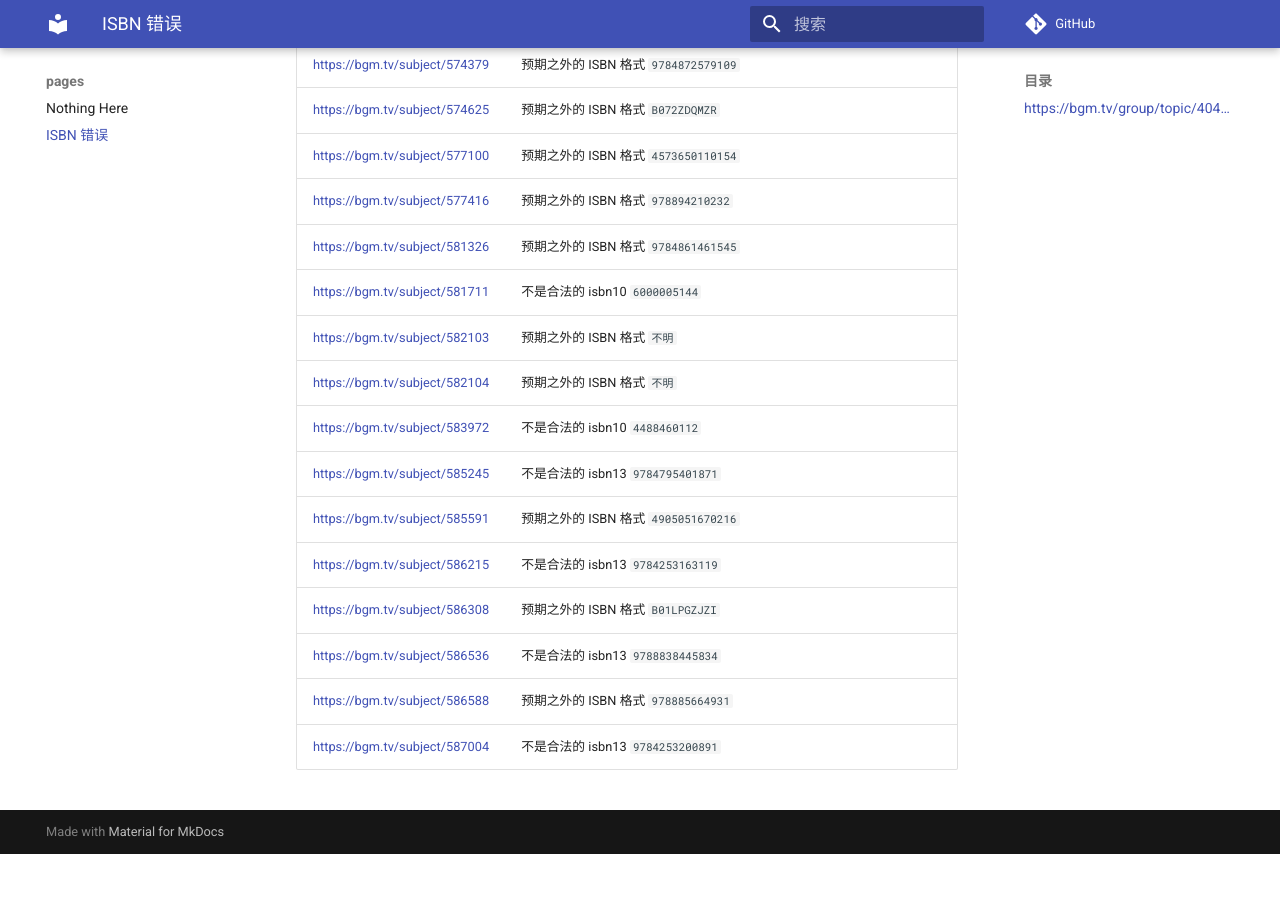
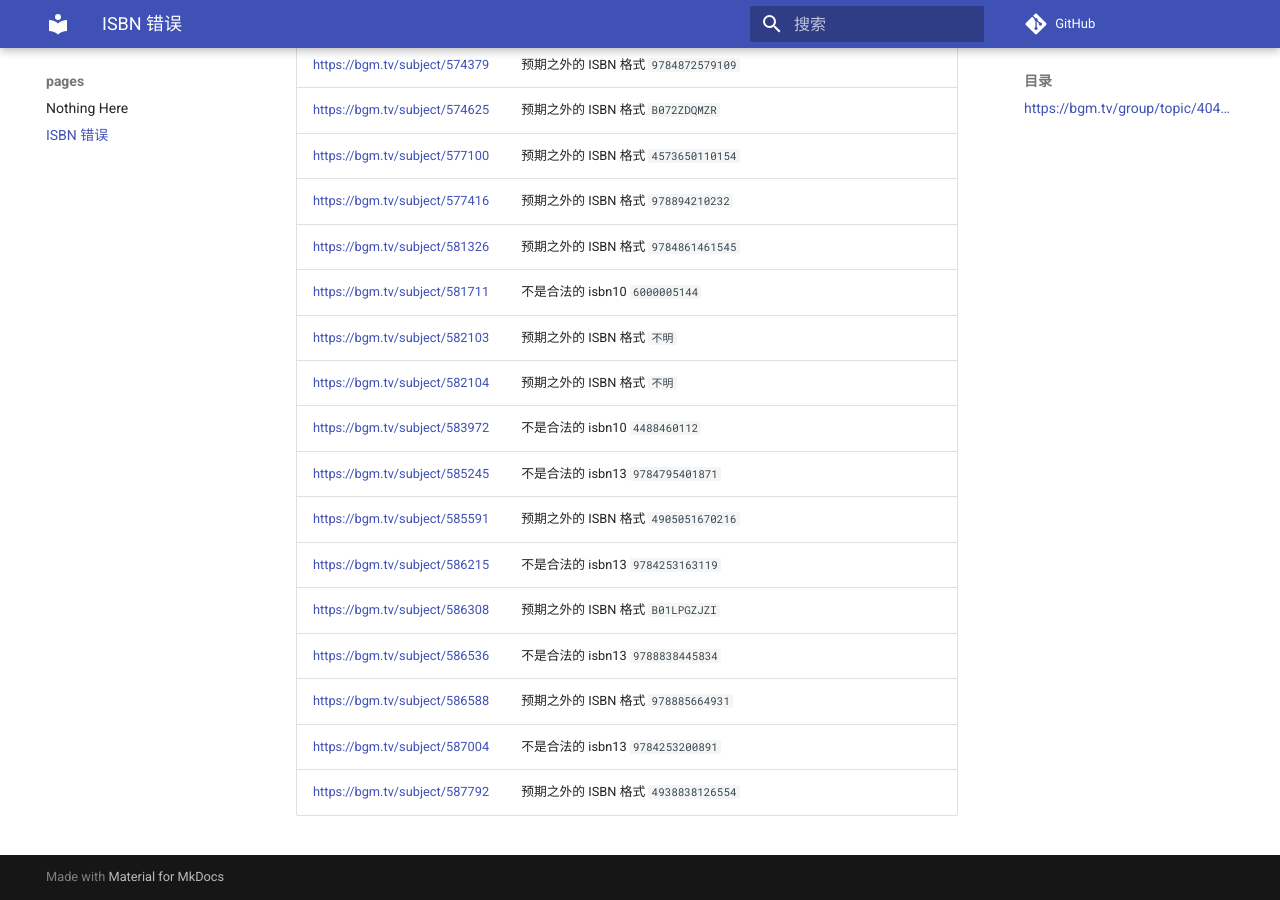
Before and after one commit to trim21/bangumi-pages, an MkDocs documentation site: the page built from docs/isbn.md, in a window 1280 px wide and 900 px high, scrolled down 8915 px. Built offline with MkDocs 1.6.1 and Material for MkDocs 9.7.7, drawn with Linux system fonts in a browser that asks for light colours; comment, search, counter and statistics services are not loaded; before the commit the page ends 9769 px from its top, so only the background shows below that; part of the change alters nothing that is shown.

Commit message:
update isbn.md

```diff
--- a/docs/isbn.md
+++ b/docs/isbn.md
@@ -1,7 +1,7 @@
 # ISBN 错误
 ## <https://bgm.tv/group/topic/404801>
 
-total 206
+total 207
 
 | url | error |
 | --- |  ---  |
@@ -211,3 +211,4 @@ total 206
 | <https://bgm.tv/subject/586536> | 不是合法的 isbn13 <code>9788838445834</code> |
 | <https://bgm.tv/subject/586588> | 预期之外的 ISBN 格式 `978885664931` |
 | <https://bgm.tv/subject/587004> | 不是合法的 isbn13 <code>9784253200891</code> |
+| <https://bgm.tv/subject/587792> | 预期之外的 ISBN 格式 `4938838126554` |
```
